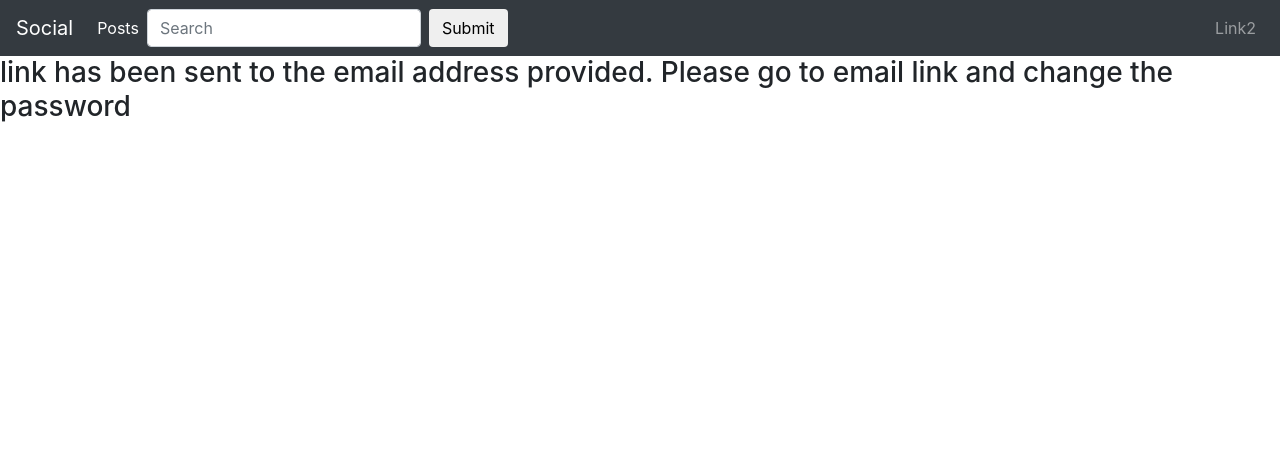
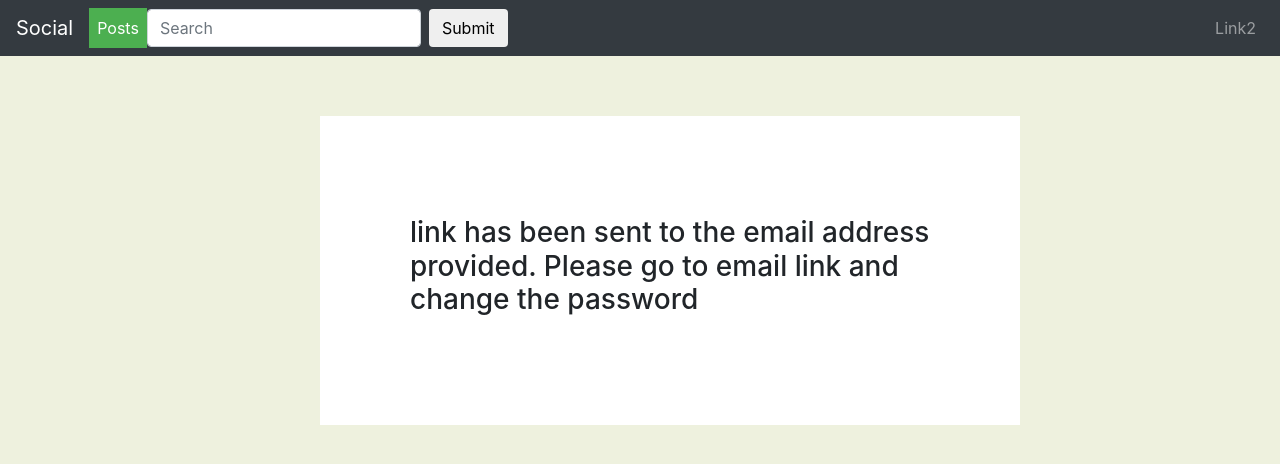
Before and after one commit to gosrahul21/Django-social, a Django app: page /reset_done/ in a window 1280 px wide. Shown: the top 464 px of the page. Run offline with Django 3.2, Linux system fonts and the light colour scheme; some libraries are stand-ins or nearby versions.

Commit message:
Update password_reset_sent.html

```diff
--- a/Site/account/templates/account/password_reset_sent.html
+++ b/Site/account/templates/account/password_reset_sent.html
@@ -1,9 +1,21 @@
 {%extends 'account/base.html'%}
+{%load staticfiles%}
+{%block head_block%}
 
-{%block body_block%}
+<link rel="stylesheet" href="{%static 'post/box.css'%}">
+
+{%endblock%}
 
 
 
-<h3>link has been sent  to the email address provided. Please go to email link and change the password</h3>
+{%block body_block%}
+<div class="box">
+   <div class="box1">
+        <h3>link has been sent  to the email address provided. Please go to email link and change the password</h3>
+
+
+
+  </div>
+</div>
 
 {%endblock%}
```
